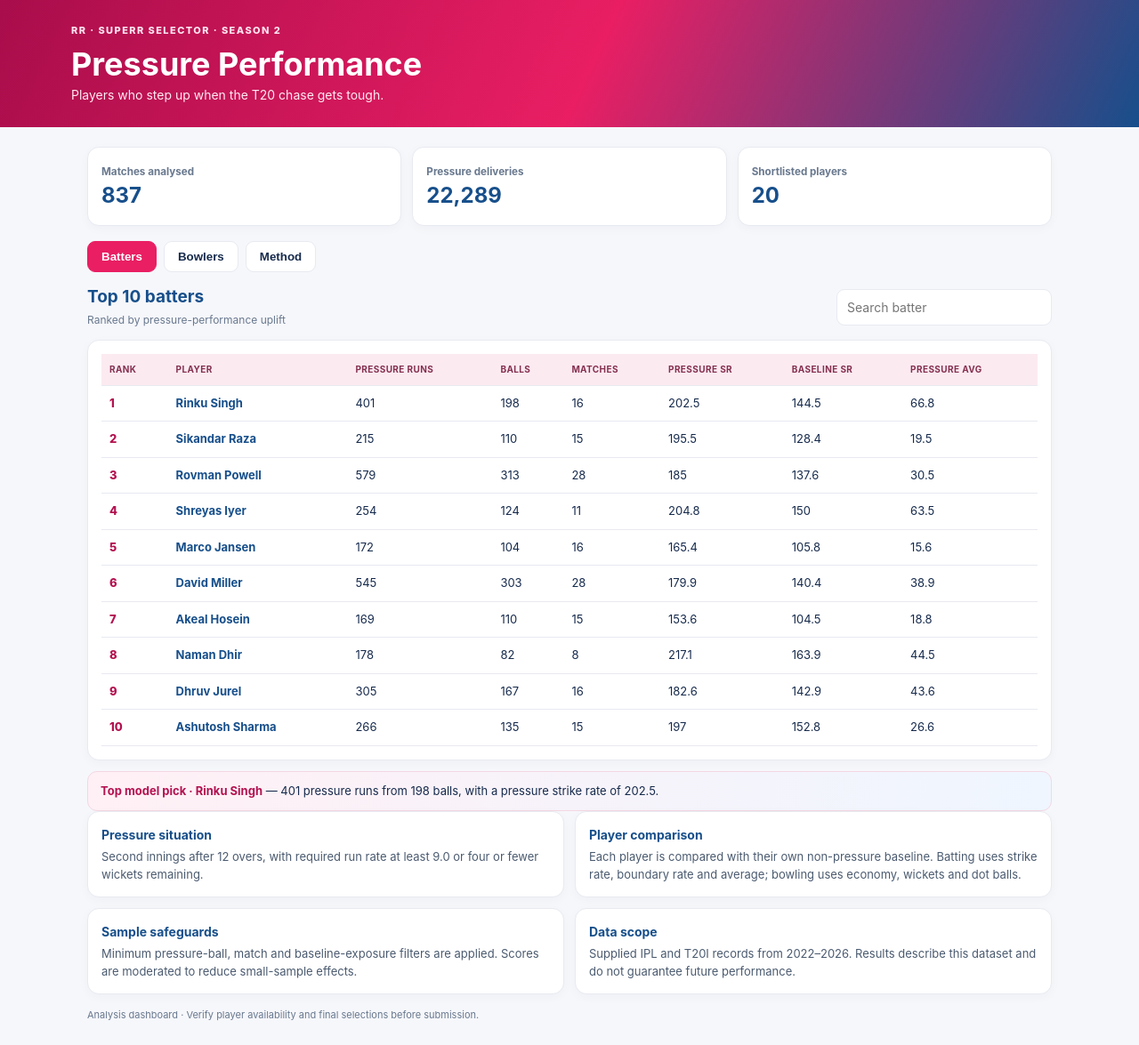
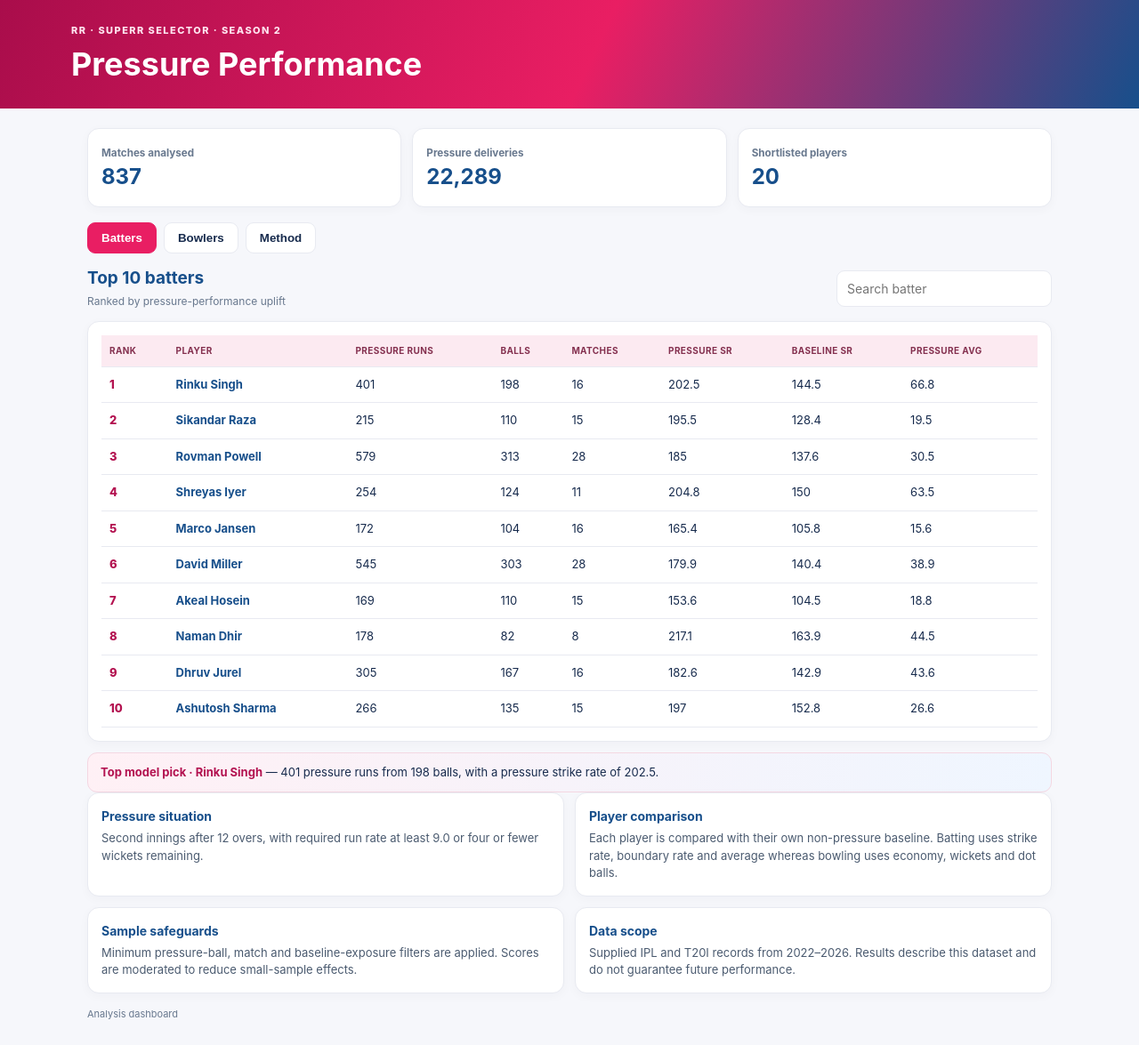
Before and after one commit to Joel12682-hub/ROYALS-DASHBOARD, a plain HTML site: page index.html in a window 1280 px wide. Shown: the whole page at 89% size. Drawn offline with Linux system fonts and the light colour scheme.

Commit message:
Update index.html

```diff
--- a/index.html
+++ b/index.html
@@ -33,7 +33,7 @@ footer{font-size:11px;color:var(--muted);margin:15px 0 25px}
 </style>
 </head>
 <body>
-<header><div class="brand">RR · SupeRR Selector · Season 2</div><h1>Pressure Performance</h1><p>Players who step up when the T20 chase gets tough.</p></header>
+<header><div class="brand">RR · SupeRR Selector · Season 2</div><h1>Pressure Performance</h1><p></p></header>
 <main>
 <div class="stats">
  <div class="card stat"><small>Matches analysed</small><strong>837</strong></div>
@@ -53,11 +53,11 @@ footer{font-size:11px;color:var(--muted);margin:15px 0 25px}
 </section>
 <section id="method" class="panel method">
  <div class="card"><h3>Pressure situation</h3><p>Second innings after 12 overs, with required run rate at least 9.0 or four or fewer wickets remaining.</p></div>
- <div class="card"><h3>Player comparison</h3><p>Each player is compared with their own non-pressure baseline. Batting uses strike rate, boundary rate and average; bowling uses economy, wickets and dot balls.</p></div>
+ <div class="card"><h3>Player comparison</h3><p>Each player is compared with their own non-pressure baseline. Batting uses strike rate, boundary rate and average whereas bowling uses economy, wickets and dot balls.</p></div>
  <div class="card"><h3>Sample safeguards</h3><p>Minimum pressure-ball, match and baseline-exposure filters are applied. Scores are moderated to reduce small-sample effects.</p></div>
  <div class="card"><h3>Data scope</h3><p>Supplied IPL and T20I records from 2022–2026. Results describe this dataset and do not guarantee future performance.</p></div>
 </section>
-<footer>Analysis dashboard · Verify player availability and final selections before submission.</footer>
+<footer>Analysis dashboard</footer>
 </main>
 <script>
 const bat=[
```
